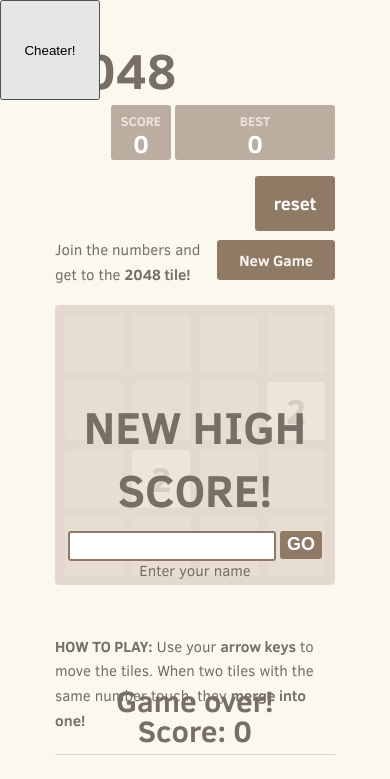
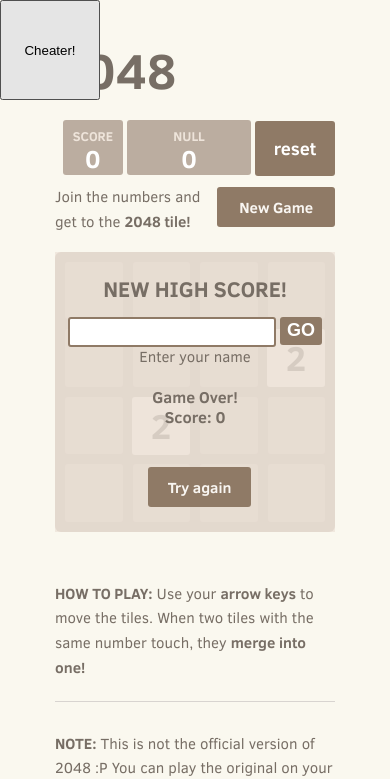
Before and after one commit to BenConnick/2048UIProject, a plain HTML site: page index.html in a window 390 px wide. Both pictures are taken after a click on the button "Cheater!". Shown: the top 779 px of the page. Drawn offline with Linux system fonts and the light colour scheme.

Commit message:
done! probably...

```diff
--- a/js/game_manager.js
+++ b/js/game_manager.js
@@ -11,7 +11,7 @@
   this.inputManager.on("keepPlaying", this.keepPlaying.bind(this));
   this.inputManager.on("resetScore", this.resetScore.bind(this));
   this.inputManager.on("cheat", this.cheat.bind(this));
-  this.inputManager.on("setHighScoreName", this.setHighScoreName.bind(this));
+  this.inputManager.on("setHighScoreName", this.setHighScoreNameFromInput.bind(this));
 
   this.setup();
 }
@@ -32,7 +32,9 @@
 // Reset the stored values for the high score
 GameManager.prototype.resetScore = function () {
 	this.storageManager.setBestScore(0);
+	this.storageManager.setHighScoreName("Best");
 	this.actuator.updateBestScore(0);
+	this.actuator.updateHighScoreNameSilent("Best");
 }
 
 // Jump straight to the end of the game
@@ -43,8 +45,8 @@
 }
 
 // Enter a name into the high score area
-GameManager.prototype.setHighScoreName = function () {
-	this.storageManager.setHighScoreName(this.actuator.nameInput.value);
+GameManager.prototype.setHighScoreNameFromInput = function () {
+	this.storageManager.setHighScoreName(this.inputManager.nameInput.value);
 	this.actuator.updateHighScoreName(this.storageManager.getHighScoreName());
 }
 
@@ -75,6 +77,9 @@
     // Add the initial tiles
     this.addStartTiles();
   }
+
+  // set the winner name
+  this.actuator.updateHighScoreNameSilent(this.storageManager.getHighScoreName());
 
   // Update the actuator
   this.actuate();
--- a/js/html_actuator.js
+++ b/js/html_actuator.js
@@ -39,6 +39,10 @@
 // Continues the game (both restart and keep playing)
 HTMLActuator.prototype.continueGame = function () {
   this.clearMessage();
+  // remove the animation from the name tag, so it can be reused
+  this.bestContainer.classList.remove("changed");
+  // remove high score announcement for next round
+  this.messageContainer.classList.remove("high-score-got");
 };
 
 HTMLActuator.prototype.clearContainer = function (container) {
@@ -127,10 +131,9 @@
 
 HTMLActuator.prototype.message = function (won) {
   var type    = won ? "game-won" : "game-over";
-  var message = won ? "You win!" : "Game over! <br>Score: " + this.score;
-  var highScore = this.score == this.bestContainer.textContent;
-  console.log(highScore);
-  if (highScore) {
+  var message = won ? "You win!" : "Game Over!<br>Score: " + this.score;
+  var highScoreGot = this.score == this.bestContainer.textContent;
+  if (highScoreGot) {
 	  this.messageContainer.classList.add("high-score-got");
   }
 
@@ -149,3 +152,7 @@
   this.bestContainer.classList.add("changed");
   this.nameInput.value = "";
 }
+
+HTMLActuator.prototype.updateHighScoreNameSilent = function (newName) {
+  this.bestContainer.setAttribute("text",newName);
+}
--- a/js/keyboard_input_manager.js
+++ b/js/keyboard_input_manager.js
@@ -1,5 +1,8 @@
 function KeyboardInputManager() {
   this.events = {};
+
+  // an input text field
+  this.nameInput = document.querySelector(".high-score-name");
 
   if (window.navigator.msPointerEnabled) {
     //Internet Explorer 10 style
@@ -54,6 +57,13 @@
     var modifiers = event.altKey || event.ctrlKey || event.metaKey ||
                     event.shiftKey;
     var mapped    = map[event.which];
+
+	// Get a reference to the input field
+	if (this.nameInput == undefined) {
+		this.nameInput = document.querySelector(".high-score-name");
+	}
+	// When entering name, only use keystrokes for typing
+	if (document.activeElement == this.nameInput) {return;}
 
     if (!modifiers) {
       if (mapped !== undefined) {
--- a/style/main.css
+++ b/style/main.css
@@ -91,9 +91,6 @@
 
 .score-container:after {
   content: "Score"; }
-
-.best-container:after {
-  content: "Best"; }
 
 p {
   margin-top: 0;
@@ -750,9 +747,9 @@
     font-size: 35px; }
 
   .game-message p {
-    font-size: 30px !important;
-    height: 30px !important;
-    line-height: 30px !important;
-    margin-top: 90px !important; }
+    font-size: 30px;
+    height: 30px;
+    line-height: 30px;
+    margin-top: 90px; }
   .game-message .lower {
-    margin-top: 30px !important; } }
+    margin-top: 30px; } }
--- a/style/mods.css
+++ b/style/mods.css
@@ -24,8 +24,11 @@
 	padding: 15px 60px;
 }
 
+.best-container:after {
+	content: attr(text);
+}
+
 .best-container.changed:after {
-  content: attr(text);
   animation: nameZoom 1s;
 }
 
@@ -127,9 +130,27 @@
 	height: 100px;
 }
 
-.new-high-score-message {
-}
-
 .heading {
 	margin-bottom: 10px;
 }
+
+@media screen and (max-width: 520px) {
+	.game-container .game-message .spin {
+		font-size: 18px;
+		margin-top: 25px;
+		margin-bottom: 15px;
+	}
+	.game-container .game-message p.result {
+		top: 0px;
+		margin-top: 20px;
+		margin-bottom: 20px;
+		font-size: 16px;
+		line-height: 20px;
+	}
+	.game-container .game-message .lower {
+		margin-top: 10px;
+	}
+	.best-container {
+		padding: 15px 42px;
+	}
+}
```
